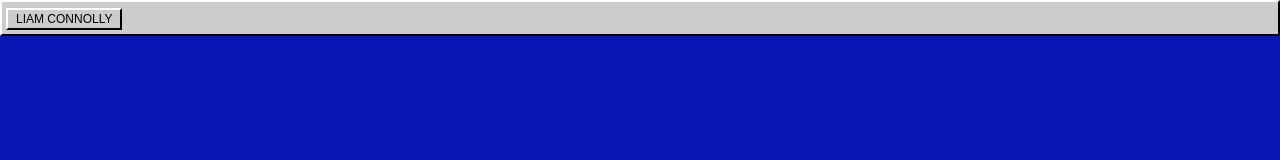
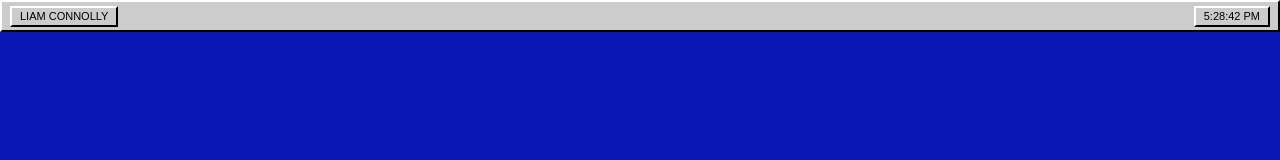
Before and after one commit to liam-connolly/liam-connolly.github.io, a Next.js app: page / in a window 1280 px wide. Shown: the top 160 px of the page. Built offline with nearby package versions, Linux system fonts and the light colour scheme; a web font is replaced by a local one.

Commit message:
adding expanding button

```diff
--- a/src/app/components/Navbar.tsx
+++ b/src/app/components/Navbar.tsx
@@ -1,21 +1,48 @@
 "use client";
-import React from "react";
+import React, { useEffect, useState } from "react";
 
 interface NavbarProps {
   onButtonClick: () => void;
 }
 
 const Navbar: React.FC<NavbarProps> = ({ onButtonClick }) => {
+  const [currentTime, setCurrentTime] = useState(new Date());
+  const [showDropdown, setShowDropdown] = useState(false);
+
+  useEffect(() => {
+    const timer = setInterval(() => {
+      setCurrentTime(new Date());
+    }, 1000);
+
+    return () => clearInterval(timer);
+  }, []);
+
+  const handleTimeClick = () => {
+    setShowDropdown(!showDropdown);
+  };
+
+  const formattedTime = currentTime.toLocaleTimeString();
+
   return (
-    <div className="absolute top-0 left-0 w-full bg-navGrey p-1 border-2 border-b-black border-r-black border-t-white border-l-white">
+    <div className="absolute h-8 top-0 left-0 w-full bg-navGrey  border-2 border-b-black border-r-black border-t-white border-l-white">
       <button
         className={
-          "px-2 border-2 border-b-black border-r-black border-t-white border-l-white  text-black"
+          "absolute left-2 top-1 px-2 border-2 border-b-black border-r-black border-t-white border-l-white text-black"
         }
-        style={{ fontSize: "12px" }}
+        style={{ fontSize: "11px" }}
         onClick={onButtonClick}
       >
         LIAM CONNOLLY
+      </button>
+      <button
+        className={
+          "absolute right-2 top-1 z-10 px-2 border-2 border-b-black border-r-black border-t-white border-l-white text-black"
+        }
+        style={{ fontSize: "11px" }}
+        onClick={handleTimeClick}
+      >
+        {formattedTime}
+        {showDropdown && <div className=" bg-white  shadow-lg">Hello!</div>}
       </button>
     </div>
   );
```
